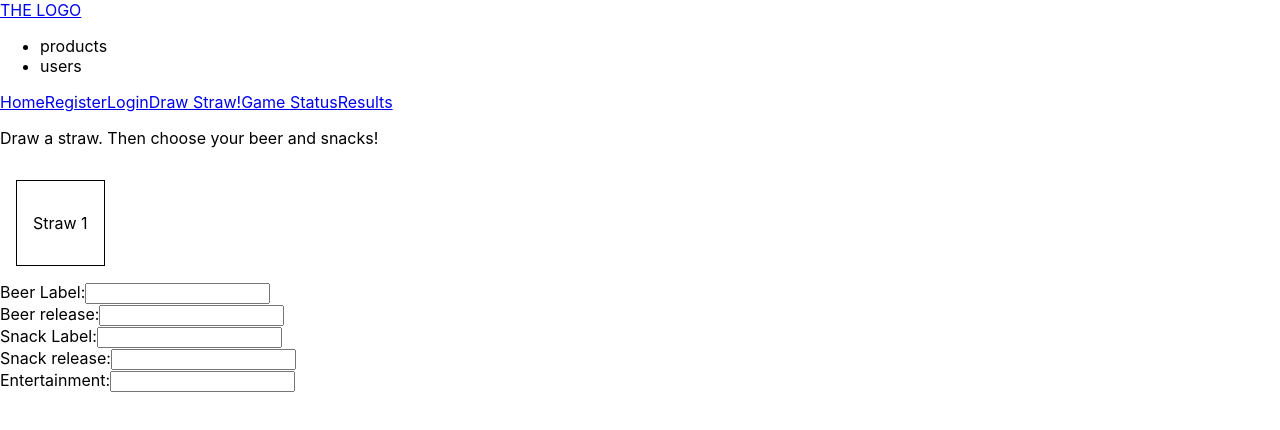
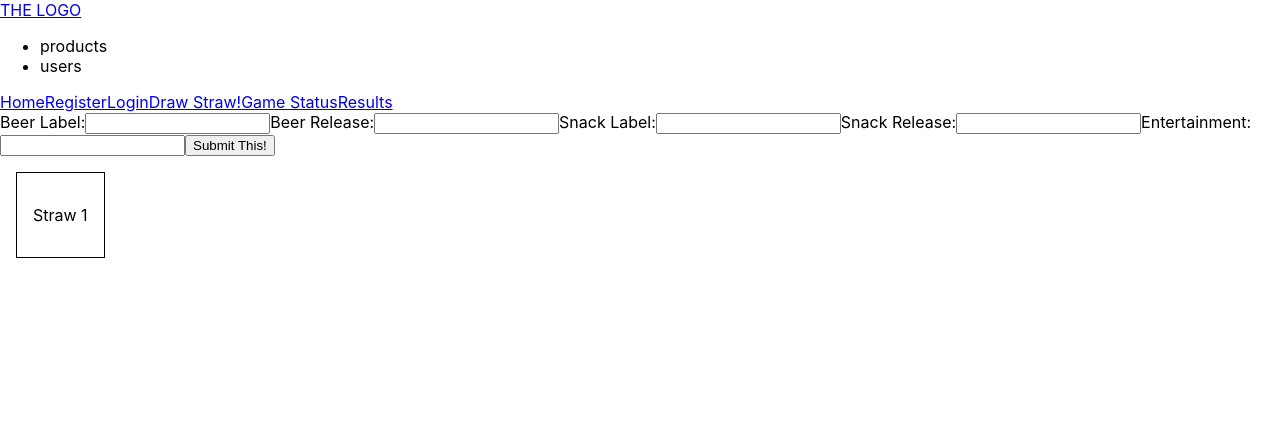
Before and after one commit to pocketcalculator/drawstrawsforbeerandsnacks-client, a React (Create React App) app: page /draw in a window 1280 px wide. Shown: the top 430 px of the page. Built offline with nearby package versions, Linux system fonts and the light colour scheme.

Commit message:
file and folder improvements

```diff
--- a/src/components/Draw/Draw.js
+++ b/src/components/Draw/Draw.js
@@ -1,28 +1,15 @@
 import React from "react"
+
+import StrawBox from "./StrawBox/StrawBox"
+import Form from "./Form/Form"
 
 import './Draw.css'
 
-const Draw = ( props ) => {
-  const drawStrawBox = (
-    <div className='drawStrawBox' onClick={props.clicked}>
-      <p>Straw 1</p>
-    </div>
-  )
-  const strawForm = (
-    <form>
-    <div>Beer Label:<input></input></div>
-    <div>Beer release:<input></input></div>
-    <div>Snack Label:<input></input></div>
-    <div>Snack release:<input></input></div>
-    <div>Entertainment:<input></input></div>
-    </form>
-  )
-
+const Draw = () => {
   return (
     <div>
-      <p>Draw a straw.  Then choose your beer and snacks!</p>
-      {drawStrawBox}
-      {strawForm}
+      <Form />
+      <StrawBox />
     </div>
   )
 }
--- /dev/null
+++ b/src/components/Draw/Form/Form.css
@@ -0,0 +1,7 @@
+.drawStrawBox {
+    display: inline-block;
+    padding: 16px;
+    text-align: center;
+    margin: 16px;
+    border: 1px solid black
+}
--- /dev/null
+++ b/src/components/Draw/Form/Form.js
@@ -0,0 +1,23 @@
+import React from "react"
+
+import './Form.css'
+
+const Form = ( props ) => {
+  return (
+    <form onSubmit={props.submitted}>
+      <label htmlFor="beerLabel">Beer Label:</label>
+      <input id="beerLabel" name="beerLabel" type="text" />
+      <label htmlFor="beerRelease">Beer Release:</label>
+      <input id="beerRelease" name="beerRelease" type="text" />
+      <label htmlFor="snackLabel">Snack Label:</label>
+      <input id="snackLabel" name="snackLabel" type="text" />
+      <label htmlFor="snackRelease">Snack Release:</label>
+      <input id="snackRelease" name="snackRelease" type="text" />
+      <label htmlFor="entertainment">Entertainment:</label>
+      <input id="entertainment" name="entertainment" type="text" />
+      <button>Submit This!</button>
+    </form>
+  )
+}
+
+export default Form
--- /dev/null
+++ b/src/components/Draw/StrawBox/StrawBox.css
@@ -0,0 +1,7 @@
+.drawStrawBox {
+    display: inline-block;
+    padding: 16px;
+    text-align: center;
+    margin: 16px;
+    border: 1px solid black
+}
--- /dev/null
+++ b/src/components/Draw/StrawBox/StrawBox.js
@@ -0,0 +1,13 @@
+import React from "react"
+
+import './StrawBox.css'
+
+const StrawBox = ( props ) => {
+  return (
+    <div className='drawStrawBox' onClick={props.clicked}>
+      <p>Straw 1</p>
+    </div>
+  )
+}
+
+export default StrawBox
--- a/src/App.js
+++ b/src/containers/App.js
@@ -1,15 +1,15 @@
 import React, { Component } from 'react'
 import { BrowserRouter, Route, Switch } from 'react-router-dom'
-import Navbar from './components/Navbar/Navbar'
 
-import Home from "./components/Home"
-import Login from "./components/Login"
-import Register from "./components/Register"
-import Results from "./components/Results/Results"
-import Status from "./components/Status/Status"
-import Draw from "./components/Draw/Draw.js"
-import Error from "./components/Error"
-import Navigation from "./components/Navigation"
+import Navbar from '../components/Navbar/Navbar'
+import Home from "../components/Home"
+import Login from "../components/Login"
+import Register from "../components/Register"
+import Results from "../components/Results/Results"
+import Status from "../components/Status/Status"
+import Draw from "../components/Draw/Draw.js"
+import Error from "../components/Error"
+import Navigation from "../components/Navigation"
 
 class App extends Component {
 
@@ -19,18 +19,7 @@ class App extends Component {
       id: '',
       week: 52,
       straws: [19, 10, 50, 33, 21, 5, 99, 61, 75],
-      players: [
-        {
-          username: '',
-          strawdrawn: '',
-          strawlength: '',
-          beerRelease: '',
-          beerBrand: '',
-          snackRelease: '',
-          snackBrand: '',
-          entertainment: ''
-        }
-      ]
+      players: []
     },
     archivedGames: [
       { id: 'a123',
@@ -88,6 +77,12 @@ class App extends Component {
     ]
   }
 
+  formSubmitHandler = ( event ) => {
+    event.preventDefault()
+    console.log('formSubmitHandler invoked!')
+    console.log(event.target.value)
+  }
+
   strawClickHandler = () => {
     let username = 'paul'
     console.log('strawClickHandler invoked!')
@@ -96,11 +91,11 @@ class App extends Component {
       username: username,
       strawdrawn: 1,
       strawlength: this.state.currentGame.straws[0],
-      beerRelease: "",
-      beerBrand: "",
-      snackRelease: "",
-      snackBrand: "",
-      entertainment: ""
+      beerRelease: "testBeerRelease1",
+      beerBrand: "testBeerBrand1",
+      snackRelease: "testsnackRelease1",
+      snackBrand: "testsnackBrand1",
+      entertainment: "testEntertainment1"
     }
     players.push(currentPlayer)
     this.setState(
@@ -141,7 +136,7 @@ class App extends Component {
               <Route path="/register" component={Register} />
               <Route
                 path="/draw"
-                render={(props) => <Draw clicked={() => this.strawClickHandler()} />}
+                render={(props) => <Draw submitted={(event) => this.formSubmitHandler(event)} clicked={() => this.strawClickHandler()} />}
               />
               <Route
                 path="/results"
--- a/src/index.js
+++ b/src/index.js
@@ -1,7 +1,7 @@
 import React from 'react';
 import ReactDOM from 'react-dom';
 import './index.css';
-import App from './App';
+import App from './containers/App';
 import * as serviceWorker from './serviceWorker';
 
 ReactDOM.render(<App />, document.getElementById('root'));
```
Also changed, not shown: src/containers/App.css (added), 1 other file (tests, documents, lock files or other folders).
